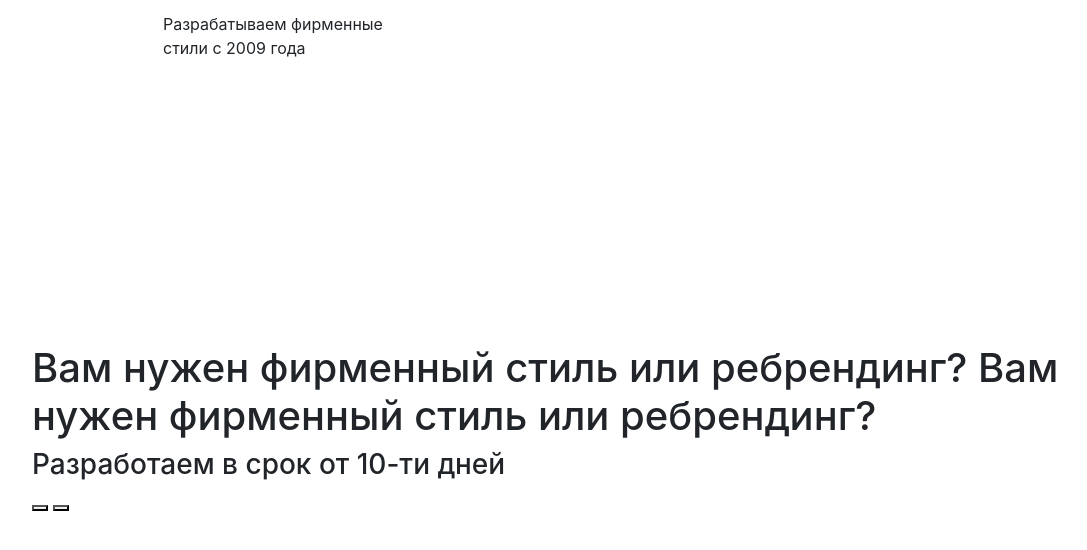
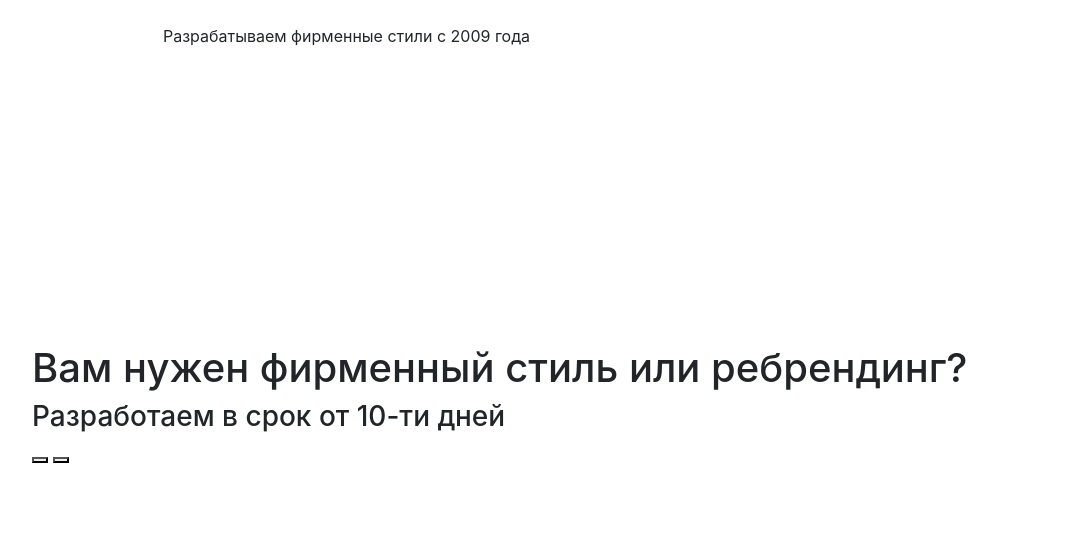
Before and after one commit to svvchnko/creative, a plain HTML site: page index.html in a window 1280 px wide. Shown: the whole page, without its empty margins (38-1125 px from the left). Drawn offline with nearby package versions, Linux system fonts and the light colour scheme.

Commit message:
fixing the main banner

```diff
--- a/index.html
+++ b/index.html
@@ -18,7 +18,7 @@
                         <img src="images/logo.svg" alt="Free-logo">
                     </a>
                     <p class="mb-0">
-                        Разрабатываем фирменные <br> стили с 2009 года
+                        Разрабатываем фирменные стили с 2009 года
                     </p>
                     <button class="navbar-toggler" type="button" data-toggle="collapse" data-target="#navbarSupportedContent"
                         aria-controls="navbarSupportedContent" aria-expanded="false" aria-label="Toggle navigation">
@@ -51,7 +51,7 @@
     <div class="item">
         <article class="container">
             <h1>
-                Вам нужен фирменный стиль или ребрендинг? Вам нужен фирменный стиль или ребрендинг?
+                Вам нужен фирменный стиль или ребрендинг?
             </h1>
             <h3>
                 Разработаем в срок от 10-ти дней
```
